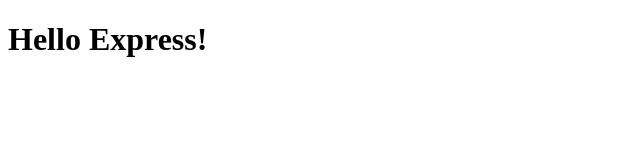
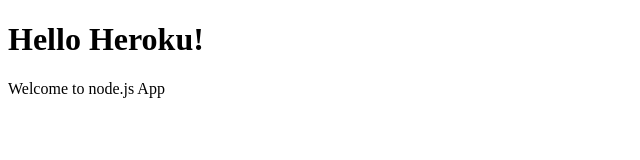
Before and after one commit to AlagappanV/web-server, a website: page public/index.html in a window 1280 px wide. Shown: the whole page, without its empty margins (0-640 px from the left). Drawn offline with Linux system fonts and the light colour scheme.

Commit message:
updating Index and Deploying

```diff
--- a/public/index.html
+++ b/public/index.html
@@ -2,9 +2,10 @@
 <html>
 <head>
 	<meta chatset ="utf-8"/>
-	<TITLE>My App!!</TITLE>
+	<TITLE>TESTING APPLICATION IN HEROKU</TITLE>
 </head>
 <body>
-	<H1> Hello Express!</H1>
+	<H1> Hello Heroku!</H1>
+	<p>Welcome to node.js App</p>
 </body>
 </html>
```
